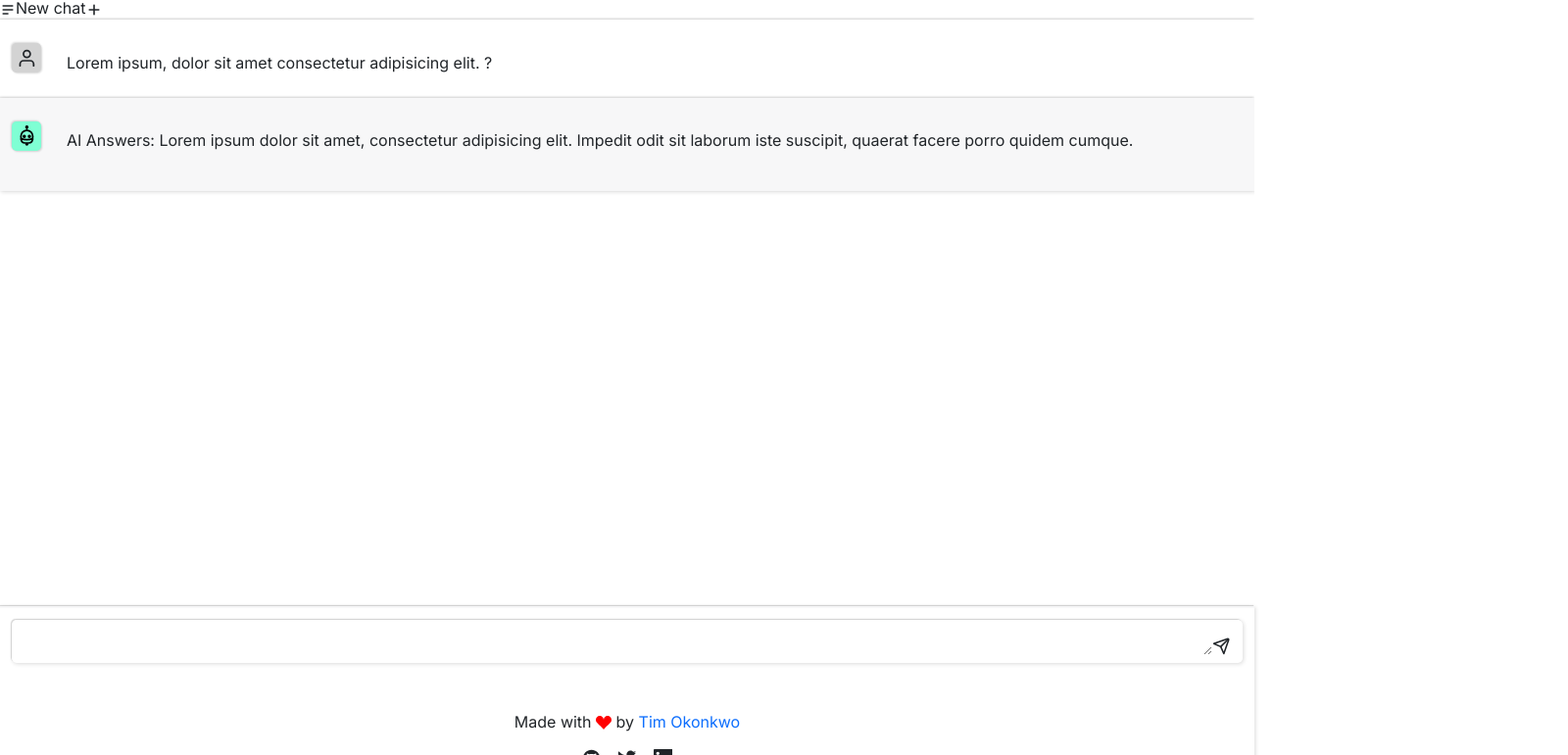
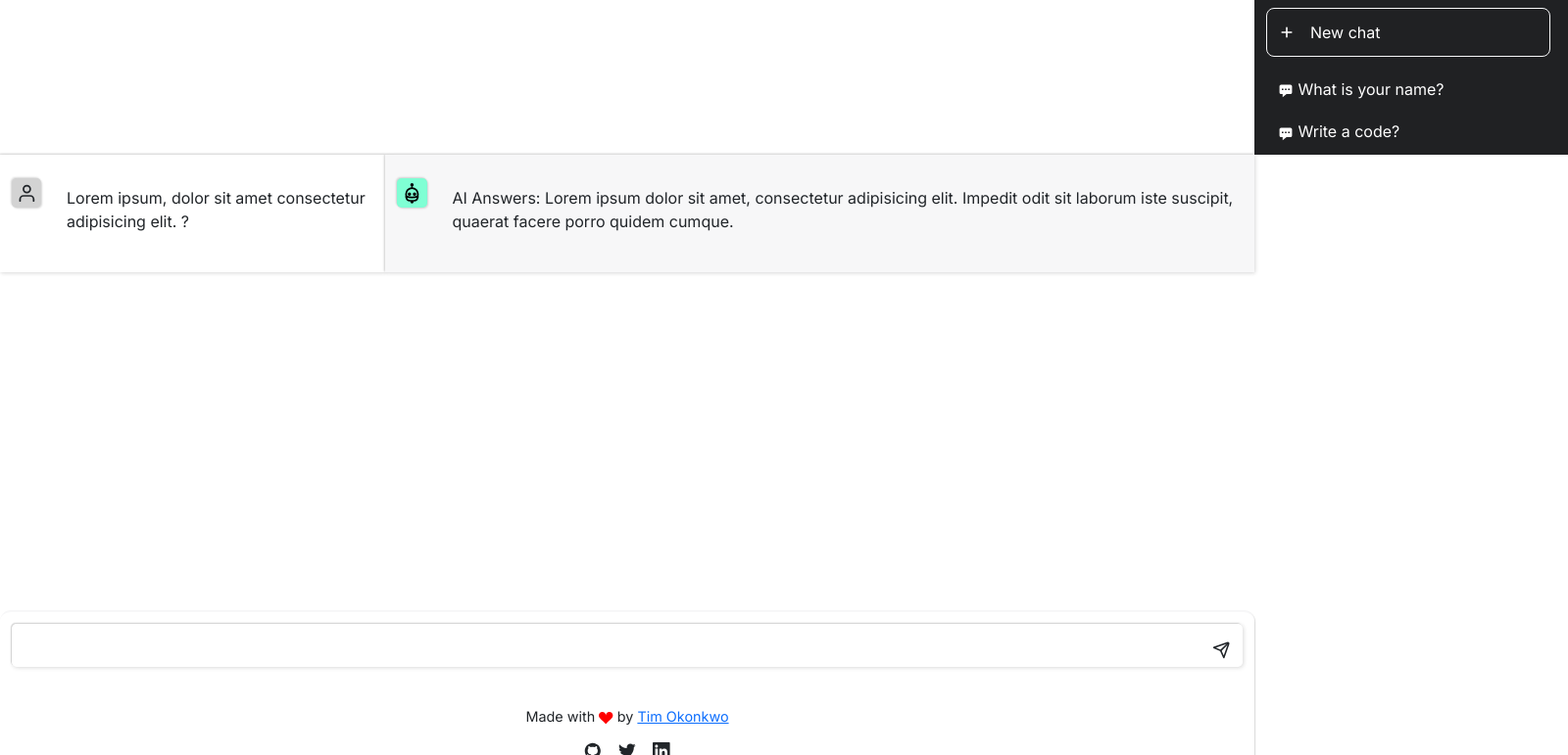
Before and after one commit to Manuelthegoat/voiceGPT, a React (Vite) app: page / in a window 1280 px wide. Shown: the part 4-775 px from the top of the page at 98% size, 1600 px wide, since content can reach past the window. Built offline with nearby package versions, Linux system fonts and the light colour scheme.

Commit message:
UI updates

```diff
--- a/src/App.css
+++ b/src/App.css
@@ -35,6 +35,7 @@ body {
 .nav__menu__wrapper {
   width: 85%;
   position: fixed;
+  z-index: 99;
   top: 0;
   height: 100%;
   padding: .75rem;
@@ -42,6 +43,7 @@ body {
   /* display: none; */
   right: -100%;
   color: #fff;
+  transition: .3s;
 }
 
 .nav__menu {
@@ -75,10 +77,12 @@ body {
   width: 100%;
   display: grid;
   row-gap: 2rem;
-  padding: .75rem;
+  padding: 0.75rem;
   background-color: #fff;
   border-top: 2px solid var(--text-bg-color);
-  box-shadow: 1px 1px 4px rgba(0, 0,0,.15), -1px -1px 1px rgba(0, 0,0,.15);
+  box-shadow: 1px 1px 1px rgba(0, 0,0,.15);
+  border-radius: .7rem;
+
 }
 
 .chatbox {
@@ -96,6 +100,7 @@ body {
   border: none;
   height: auto;
   width: 100%;
+  resize: none;
 }
 
 .send__icon {
@@ -145,14 +150,11 @@ body {
   font-size: 1.3rem;
 }
 
-a {
-  text-decoration: none;
-}
-
 footer {
   display: grid;
   justify-content: center;
-  margin-top: 1rem;
+  margin: .5rem;
+  font-size: .9rem;
 }
 
 .footer__links {
@@ -162,7 +164,7 @@ footer {
 }
 
 .footer__links .icon {
-  font-size: 1.2rem;
+  font-size: 1.1rem;
 }
 
 .heart {
@@ -172,5 +174,14 @@ footer {
 @media screen and (min-width: 768px){
   .nav__menu__wrapper {
       max-width: 320px;
+      position: relative;
+  }
+
+  main {
+    display: flex;
+  }
+
+  .nav__container {
+    display: none;
   }
 }
--- a/src/App.jsx
+++ b/src/App.jsx
@@ -1,19 +1,23 @@
-import { useState } from 'react'
-import 'bootstrap/dist/css/bootstrap.min.css';
-import './App.css'
-import NavBar from "./components/NavBar"
-import ChatBar from './components/ChatBar'
-import SentMessage from './components/SentMessage';
-import AIAnswer from './components/AIAnswer';
+import { useState } from "react";
+import "bootstrap/dist/css/bootstrap.min.css";
+import "./App.css";
+import NavBar from "./components/NavBar";
+import ChatBar from "./components/ChatBar";
+import SentMessage from "./components/SentMessage";
+import AIAnswer from "./components/AIAnswer";
 
 function App() {
+	return (
+		<>
+			<NavBar />
+			<main>
+			<SentMessage />
+			<AIAnswer />
+			<ChatBar />
+			</main>
+		</>
 
-  return <>
-    <NavBar/>
-    <SentMessage/>
-    <AIAnswer />
-    <ChatBar/>
-  </>
+	);
 }
 
-export default App
+export default App;
```
